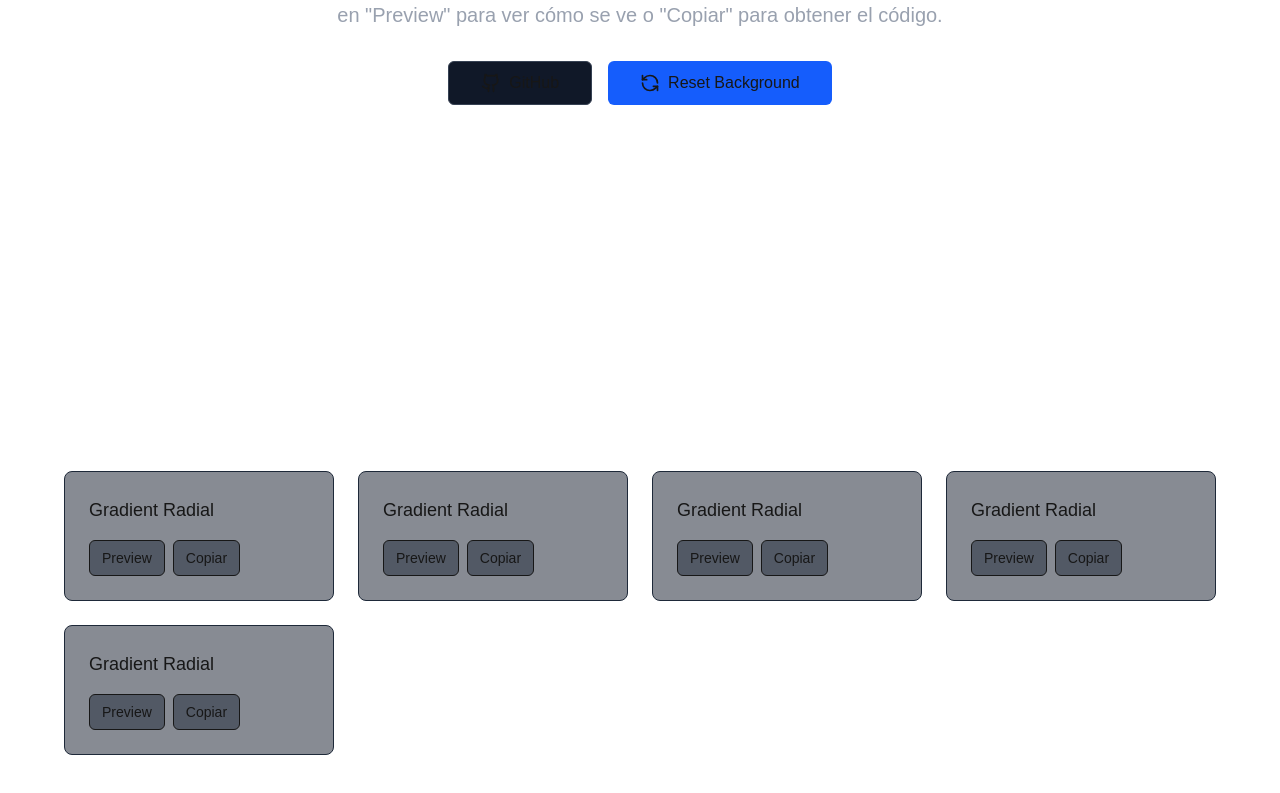
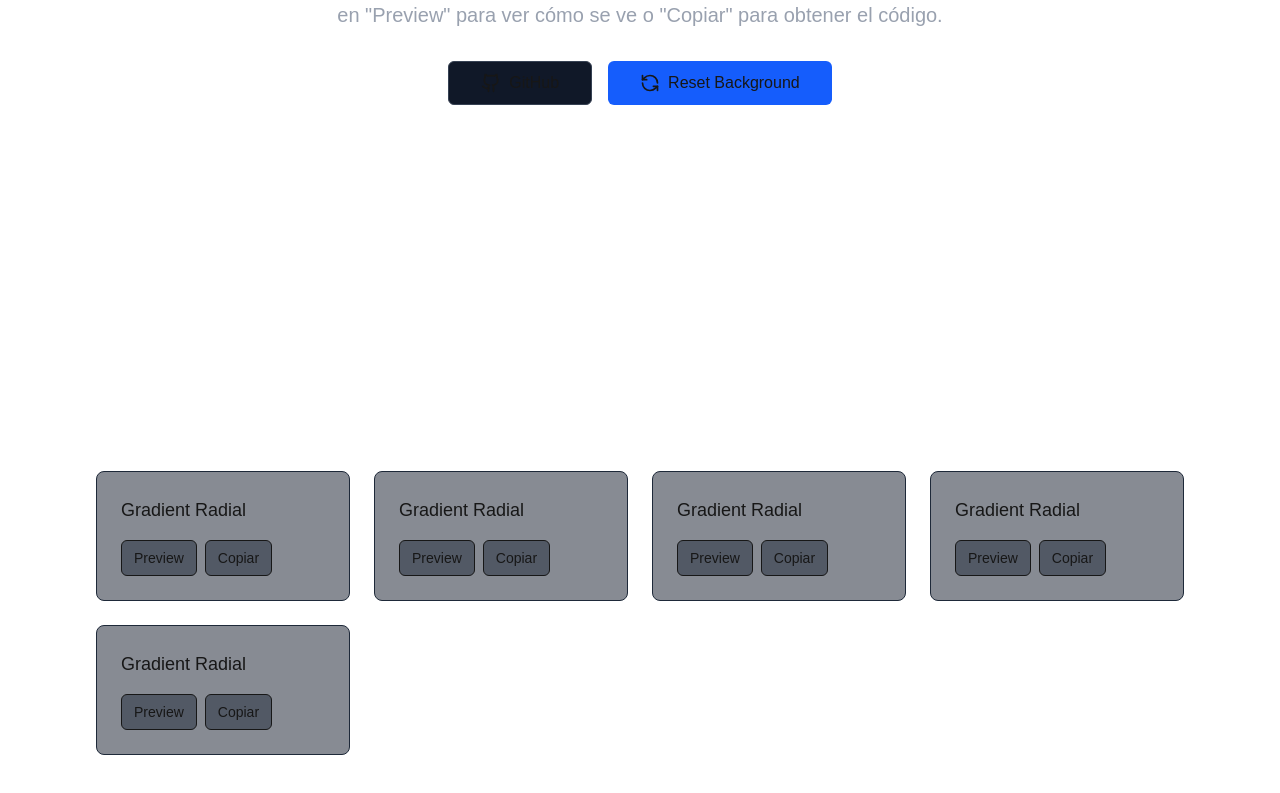
Before and after one commit to RogerAlejandro/dark-place, a Next.js app: page / in a window 1280 px wide. Shown: the part 409-1202 px from the top of the page. Built offline with nearby package versions, Linux system fonts and the light colour scheme.

Commit message:
espacio lateral modficado

```diff
--- a/src/app/(home)/backgrounds-section.tsx
+++ b/src/app/(home)/backgrounds-section.tsx
@@ -50,7 +50,7 @@ export function BackgroundsSection() {
 
   return (
     <section className="py-20">
-      <div className="container mx-auto px-6 md:px-8 lg:px-12 xl:px-16">
+      <div className="container mx-auto px-8 md:px-12 lg:px-16 xl:px-24 2xl:px-32">
         <div className="grid grid-cols-1 gap-6 sm:grid-cols-2 lg:grid-cols-3 xl:grid-cols-4">
           {backgroundSnippets.map((snippet) => (
             <div
```
